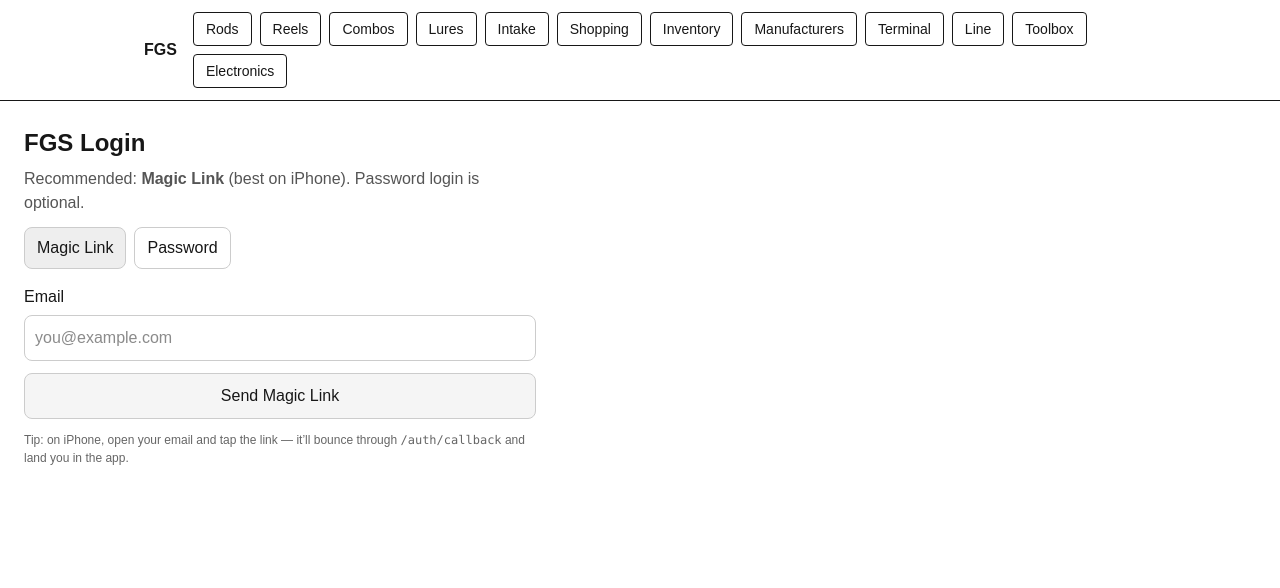
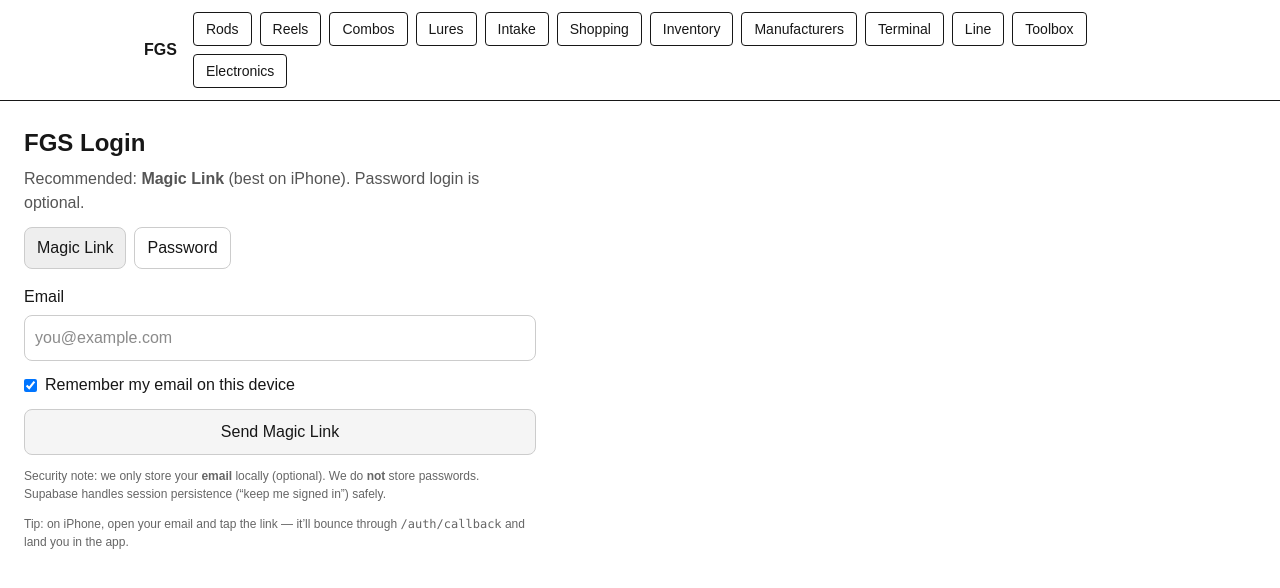
Before and after one commit to jaretphillips1-ui/FGS, a Next.js app: page /login in a window 1280 px wide. Shown: the top 588 px of the page. Built offline with nearby package versions, Linux system fonts and the light colour scheme; no server answers.

Commit message:
Login: remember email toggle (localStorage) + clear on uncheck

```diff
--- a/src/app/login/page.tsx
+++ b/src/app/login/page.tsx
@@ -1,6 +1,6 @@
 "use client";
 
-import { useEffect, useState } from "react";
+import { useEffect, useMemo, useState } from "react";
 import { useRouter } from "next/navigation";
 import { supabase } from "@/lib/supabase";
 
@@ -23,6 +23,43 @@ function errText(err: unknown, fallback: string) {
 type AuthMethod = "magic" | "password";
 type Mode = "signin" | "signup";
 
+const LS_LAST_EMAIL = "fgs:lastEmail";
+const LS_REMEMBER_EMAIL = "fgs:rememberEmail";
+
+function safeGetLS(key: string): string | null {
+  try {
+    if (typeof window === "undefined") return null;
+    return window.localStorage.getItem(key);
+  } catch {
+    return null;
+  }
+}
+
+function safeSetLS(key: string, val: string) {
+  try {
+    if (typeof window === "undefined") return;
+    window.localStorage.setItem(key, val);
+  } catch {
+    // ignore
+  }
+}
+
+function safeRemoveLS(key: string) {
+  try {
+    if (typeof window === "undefined") return;
+    window.localStorage.removeItem(key);
+  } catch {
+    // ignore
+  }
+}
+
+function parseBoolLS(v: string | null, fallback: boolean) {
+  if (v === null) return fallback;
+  if (v === "1" || v === "true") return true;
+  if (v === "0" || v === "false") return false;
+  return fallback;
+}
+
 export default function LoginPage() {
   const router = useRouter();
 
@@ -32,14 +69,47 @@ export default function LoginPage() {
   const [email, setEmail] = useState("");
   const [password, setPassword] = useState("");
 
+  // Remember email for convenience (email only; never password)
+  const [rememberEmail, setRememberEmail] = useState(true);
+
   const [loading, setLoading] = useState(false);
   const [msg, setMsg] = useState<string | null>(null);
 
+  const redirectTo = useMemo(() => {
+    if (typeof window === "undefined") return "";
+    return `${window.location.origin}/auth/callback`;
+  }, []);
+
+  // 1) If already signed in, bounce to /rods
   useEffect(() => {
     supabase.auth.getSession().then(({ data }) => {
       if (data.session) router.replace("/rods");
     });
   }, [router]);
+
+  // 2) Load rememberEmail + last email on first render (client only)
+  useEffect(() => {
+    const remember = parseBoolLS(safeGetLS(LS_REMEMBER_EMAIL), true);
+    setRememberEmail(remember);
+
+    if (remember) {
+      const last = safeGetLS(LS_LAST_EMAIL);
+      if (last && last.trim()) setEmail(last.trim());
+    }
+  }, []);
+
+  // 3) Persist rememberEmail preference + email (when enabled)
+  useEffect(() => {
+    safeSetLS(LS_REMEMBER_EMAIL, rememberEmail ? "1" : "0");
+
+    if (!rememberEmail) {
+      safeRemoveLS(LS_LAST_EMAIL);
+      return;
+    }
+
+    const eClean = email.trim();
+    if (eClean) safeSetLS(LS_LAST_EMAIL, eClean);
+  }, [rememberEmail, email]);
 
   async function sendMagicLink(e: React.FormEvent) {
     e.preventDefault();
@@ -52,8 +122,6 @@ export default function LoginPage() {
         setMsg("Enter your email.");
         return;
       }
-
-      const redirectTo = `${window.location.origin}/auth/callback`;
 
       const { error } = await supabase.auth.signInWithOtp({
         email: eClean,
@@ -180,8 +248,19 @@ export default function LoginPage() {
             type="email"
             placeholder="you@example.com"
             autoComplete="email"
+            inputMode="email"
             style={{ padding: 10, borderRadius: 8, border: "1px solid #ccc" }}
           />
+        </label>
+
+        <label style={{ display: "flex", gap: 8, alignItems: "center" }}>
+          <input
+            type="checkbox"
+            checked={rememberEmail}
+            onChange={(e) => { const v = e.target.checked; setRememberEmail(v); if (!v) setEmail(""); }}
+            disabled={loading}
+          />
+          <span>Remember my email on this device</span>
         </label>
 
         {method === "password" ? (
@@ -220,6 +299,11 @@ export default function LoginPage() {
 
         {msg ? <p style={{ margin: 0 }}>{msg}</p> : null}
 
+        <p style={{ margin: 0, color: "#666", fontSize: 12 }}>
+          Security note: we only store your <b>email</b> locally (optional). We do <b>not</b> store passwords. Supabase handles session
+          persistence (“keep me signed in”) safely.
+        </p>
+
         {method === "magic" ? (
           <p style={{ margin: 0, color: "#666", fontSize: 12 }}>
             Tip: on iPhone, open your email and tap the link — it’ll bounce through <code>/auth/callback</code> and land you in the app.
```
